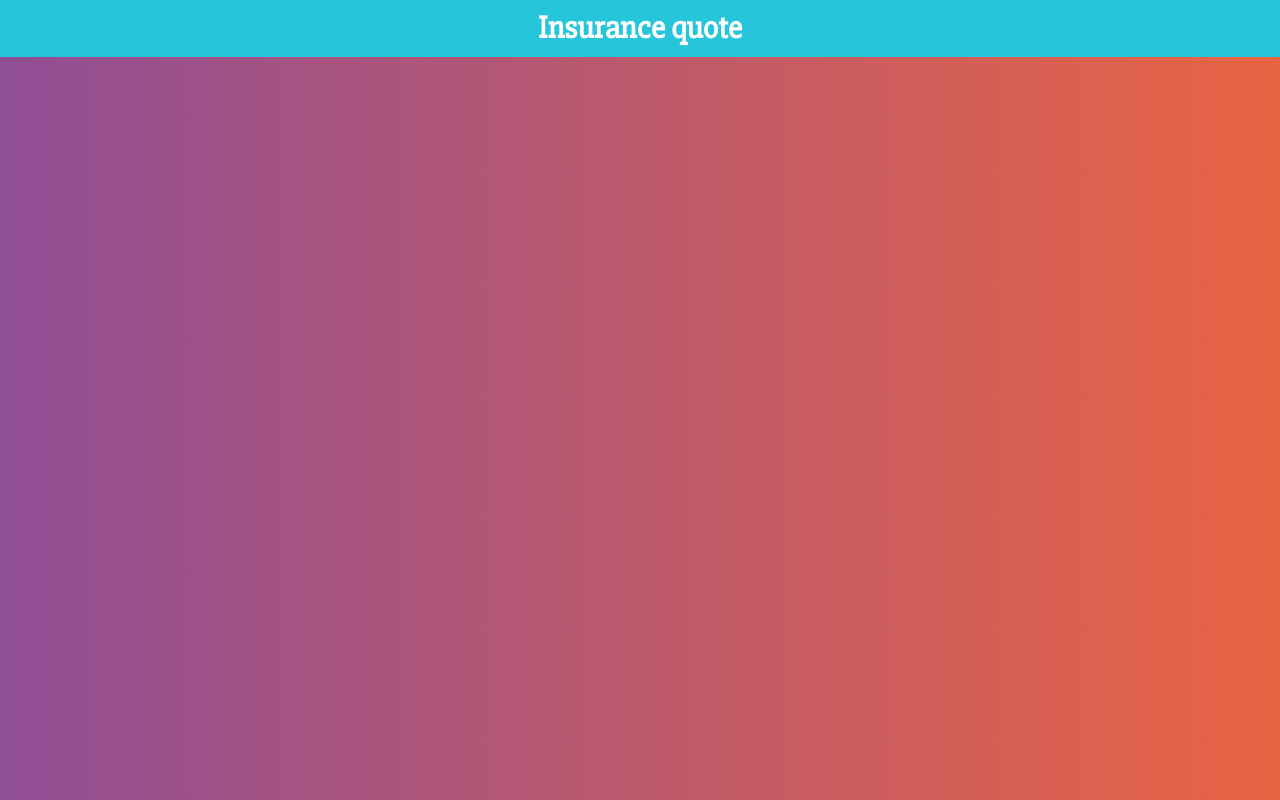
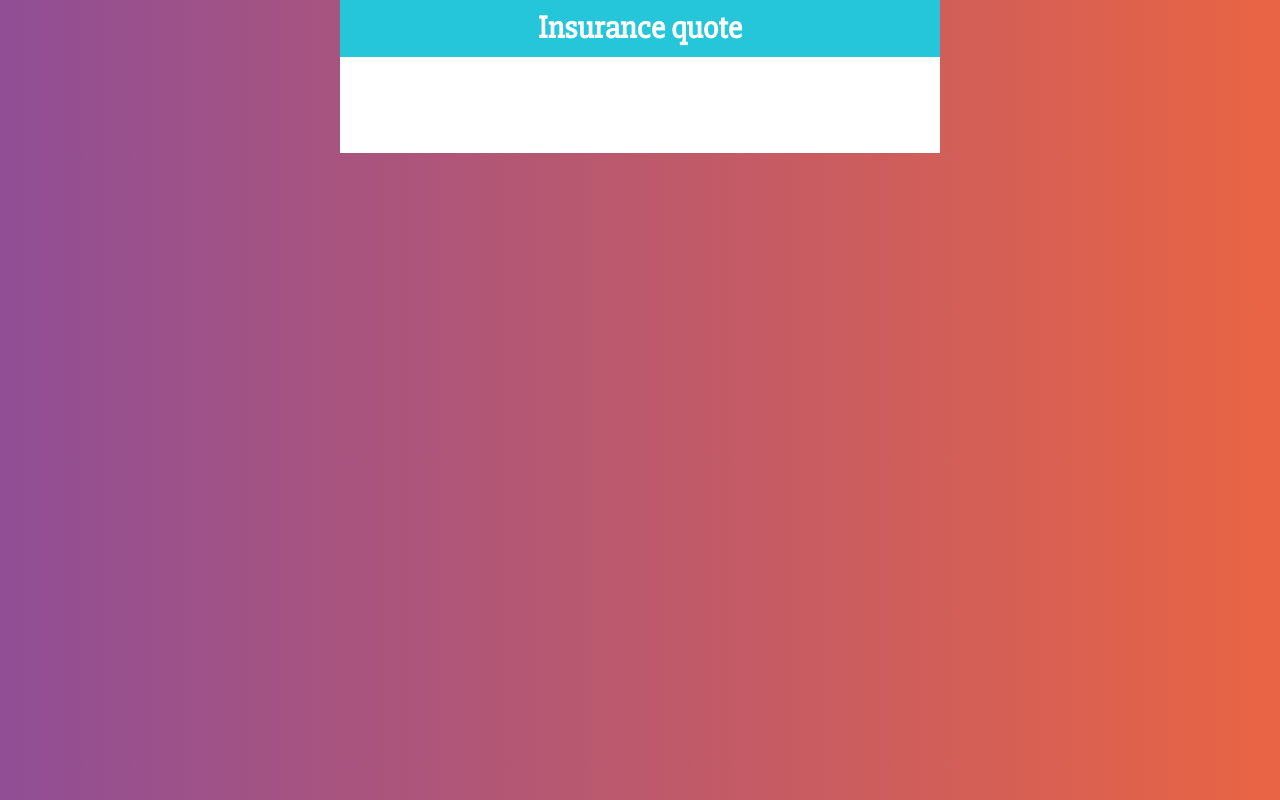
Before and after one commit to Francisco28/cotizador_react, a React (Create React App) app: page / in a window 1280 px wide. Built offline with nearby package versions, Linux system fonts and the light colour scheme.

Commit message:
styled component in app.js

```diff
--- a/src/App.js
+++ b/src/App.js
@@ -1,11 +1,29 @@
 import React from 'react';
 import Header from './components/Header';
+import styled from '@emotion/styled';
+
+const Container = styled.div`
+  max-width: 600px;
+  margin: 0 auto;
+`;
+
+const ContainerForm = styled.div`
+  background-color: #FFF;
+  padding: 3rem;
+`;
 
 function App() {
   return (
-    <Header
-      title='Insurance quote'
-    />
+    <Container>
+        <Header
+        title='Insurance quote'
+        />
+
+        <ContainerForm>
+
+        </ContainerForm>
+
+    </Container>
   );
 }
 
```
